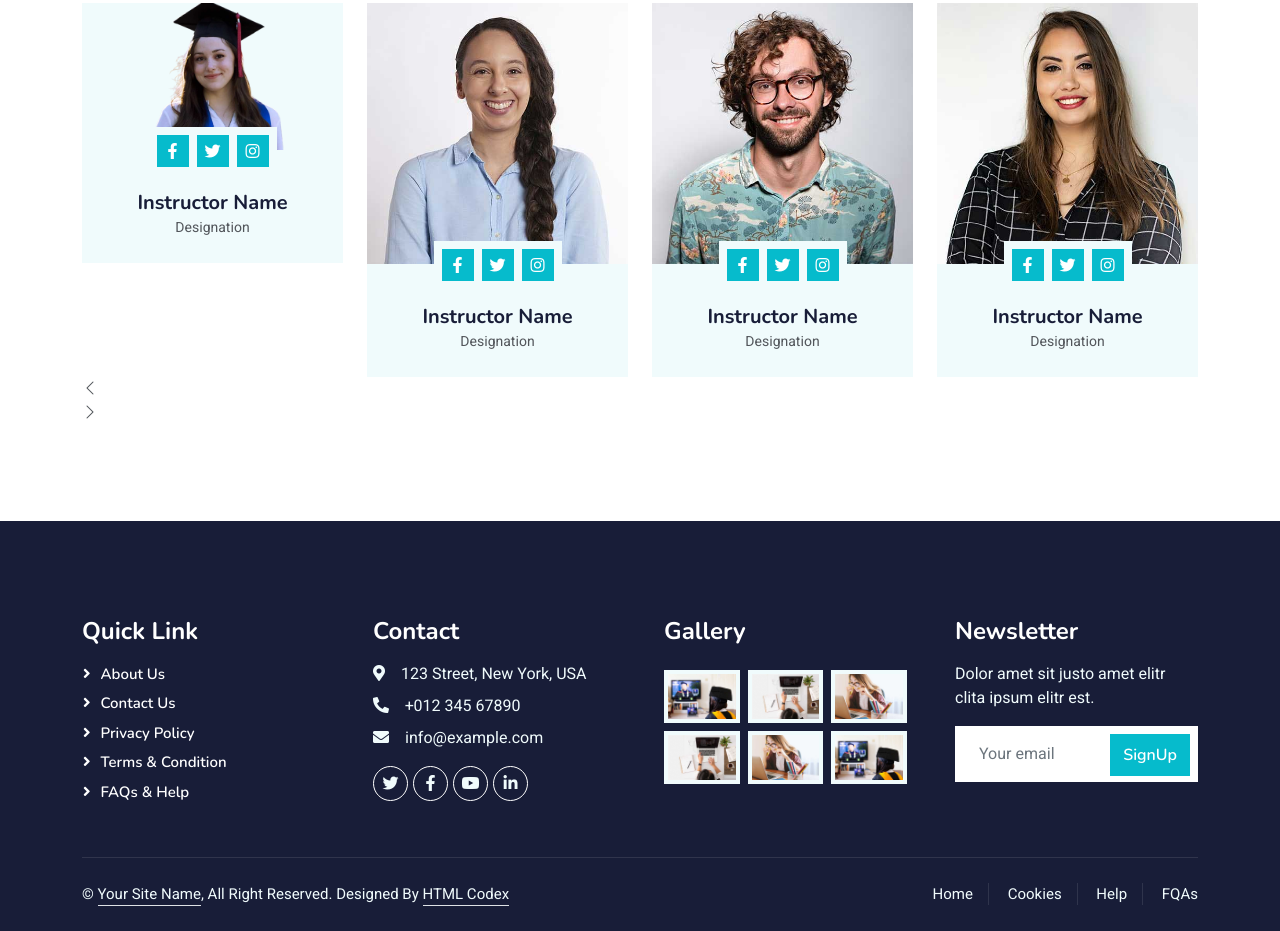
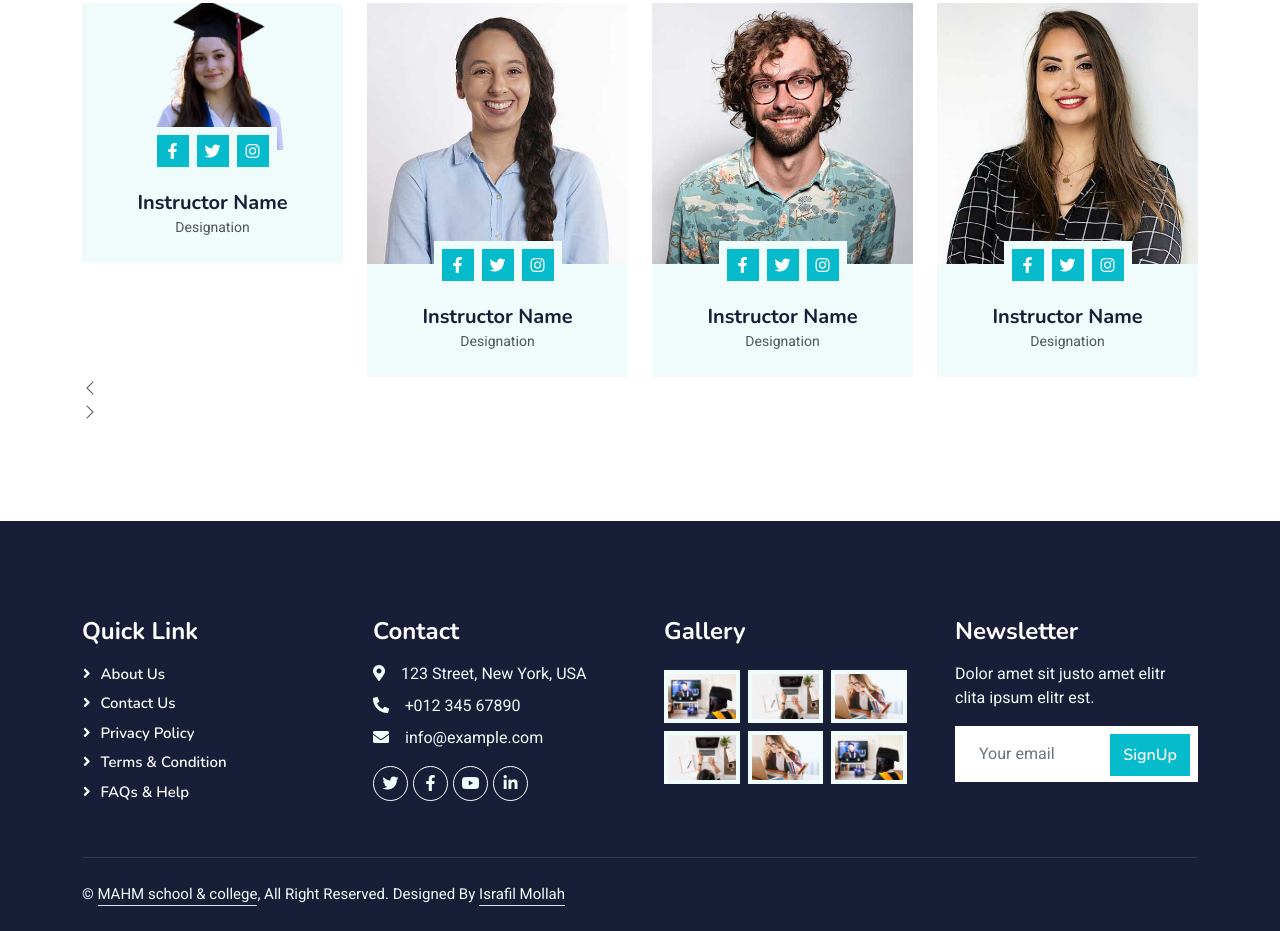
Before and after one commit to IsrafilMollah01/sgsg, a plain HTML site: page index.html in a window 1280 px wide. Shown: the part 2296-3227 px from the top of the page. Drawn offline with nearby package versions, Linux system fonts and the light colour scheme.

Commit message:
auto publish 1689318734660

```diff
--- a/index.html
+++ b/index.html
@@ -475,27 +475,17 @@
           <div class="copyright">
             <div class="row">
               <div class="col-md-6 text-center text-md-start mb-3 mb-md-0">
-                &copy; <a class="border-bottom" href="#">Your Site Name</a>, All Right Reserved.
+                © <a class="border-bottom" href="#">MAHM school & college</a>, All Right Reserved.
 
                 <!--/*** This template is free as long as you keep the footer author’s credit link/attribution link/backlink. If you'd like to use the template without the footer author’s credit link/attribution link/backlink, you can purchase the Credit Removal License from "https://htmlcodex.com/credit-removal". Thank you for your support. ***/-->
-                Designed By <a class="border-bottom" href="https://htmlcodex.com">HTML Codex</a>
+                Designed By <a class="border-bottom" href="#">Israfil Mollah</a>
               </div>
-              <div class="col-md-6 text-center text-md-end">
-                <div class="footer-menu">
-                  <a href="">Home</a>
-                  <a href="">Cookies</a>
-                  <a href="">Help</a>
-                  <a href="">FQAs</a>
-                </div>
               </div>
             </div>
           </div>
         </div>
       </div>
       <!-- Footer End -->
-
-    <!-- Back to Top -->
-    <a href="#" class="btn btn-lg btn-primary btn-lg-square back-to-top"><i class="bi bi-arrow-up"></i></a>
 
 
     <!-- JavaScript Libraries -->
```
Also changed, not shown: contact.html (+2 -2 lines).
